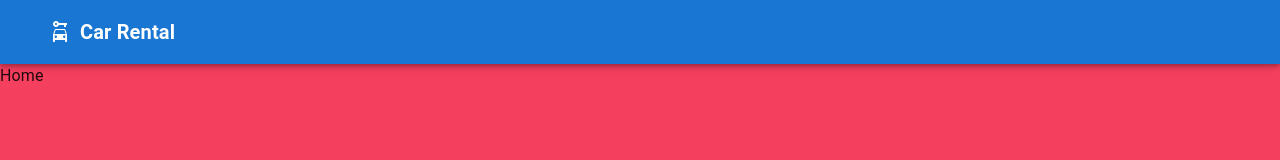
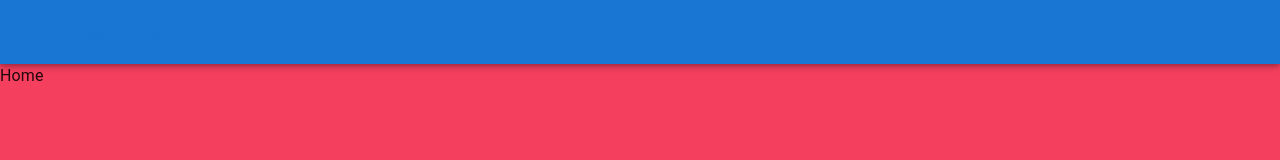
Before and after one commit to BrandonWu500/car-rental-web-app-v2, a Next.js app: page / in a window 1280 px wide. Shown: the top 160 px of the page. Built offline with nearby package versions, Linux system fonts and the light colour scheme.

Commit message:
feat: add primary main color to logo

```diff
--- a/src/components/ui/logo.tsx
+++ b/src/components/ui/logo.tsx
@@ -7,7 +7,14 @@
 export const Logo = () => {
   return (
     <Link href={'/'}>
-      <Box sx={{ display: 'flex', alignItems: 'center', gap: 1 }}>
+      <Box
+        sx={{
+          display: 'flex',
+          alignItems: 'center',
+          gap: 1,
+          color: 'primary.main',
+        }}
+      >
         <CarRental />
         <Typography
           variant="h6"
```
